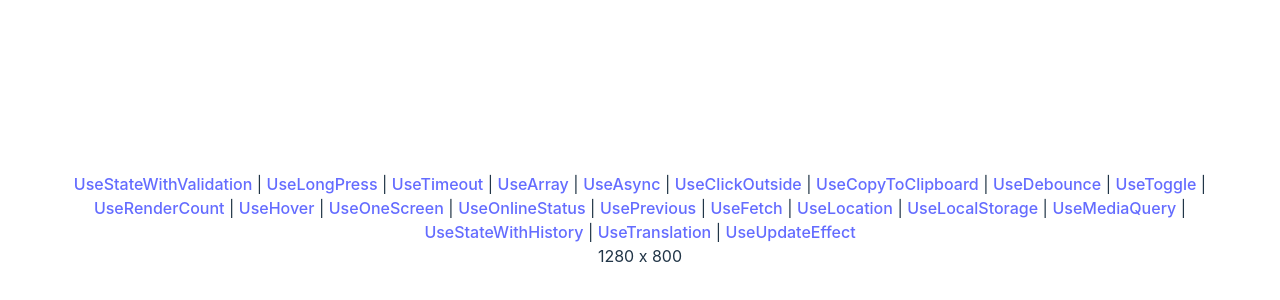
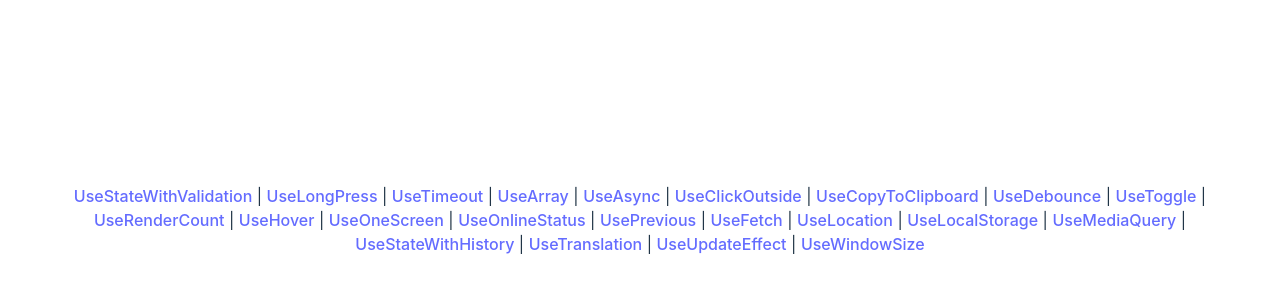
Before and after one commit to roll1226/react-custom-hooks, a React (Vite) app: page / in a window 1280 px wide. Shown: the part 180-480 px from the top of the page. Built offline with nearby package versions, Linux system fonts and the light colour scheme.

Commit message:
feat: useWindowSize page

```diff
--- a/src/App.tsx
+++ b/src/App.tsx
@@ -1,21 +1,14 @@
 import "./App.css";
-import { useWindowSize } from "./hooks/useWindowSize";
 import useAppRoutes from "./routes";
 import Navbar from "./routes/Navbar";
 
 function App() {
   const router = useAppRoutes();
 
-  const { width, height } = useWindowSize();
-
   return (
     <>
       <Navbar />
       {router}
-
-      <div>
-        {width} x {height}
-      </div>
     </>
   );
 }
--- /dev/null
+++ b/src/pages/UseWindowSize.tsx
@@ -0,0 +1,13 @@
+import { FC } from "react";
+import { useWindowSize } from "../hooks/useWindowSize";
+
+const UseWindowSize: FC = () => {
+  const { width, height } = useWindowSize();
+  return (
+    <div>
+      {width} x {height}
+    </div>
+  );
+};
+
+export default UseWindowSize;
--- a/src/routes/Navbar.tsx
+++ b/src/routes/Navbar.tsx
@@ -91,6 +91,10 @@ const Navbar = () => {
       to: "use-update-effect",
       name: "UseUpdateEffect",
     },
+    {
+      to: "use-window-size",
+      name: "UseWindowSize",
+    },
   ];
 
   return (
--- a/src/routes/index.tsx
+++ b/src/routes/index.tsx
@@ -20,6 +20,7 @@ import UseTimeout from "../pages/UseTimeout";
 import UseToggle from "../pages/UseToggle";
 import UseTranslation from "../pages/UseTranslation";
 import UseUpdateEffect from "../pages/UseUpdateEffect";
+import UseWindowSize from "../pages/UseWindowSize";
 
 const useAppRoutes = () => {
   return useRoutes([
@@ -107,6 +108,10 @@ const useAppRoutes = () => {
       path: "use-update-effect",
       element: <UseUpdateEffect />,
     },
+    {
+      path: "use-window-size",
+      element: <UseWindowSize />,
+    },
   ]);
 };
 
```
